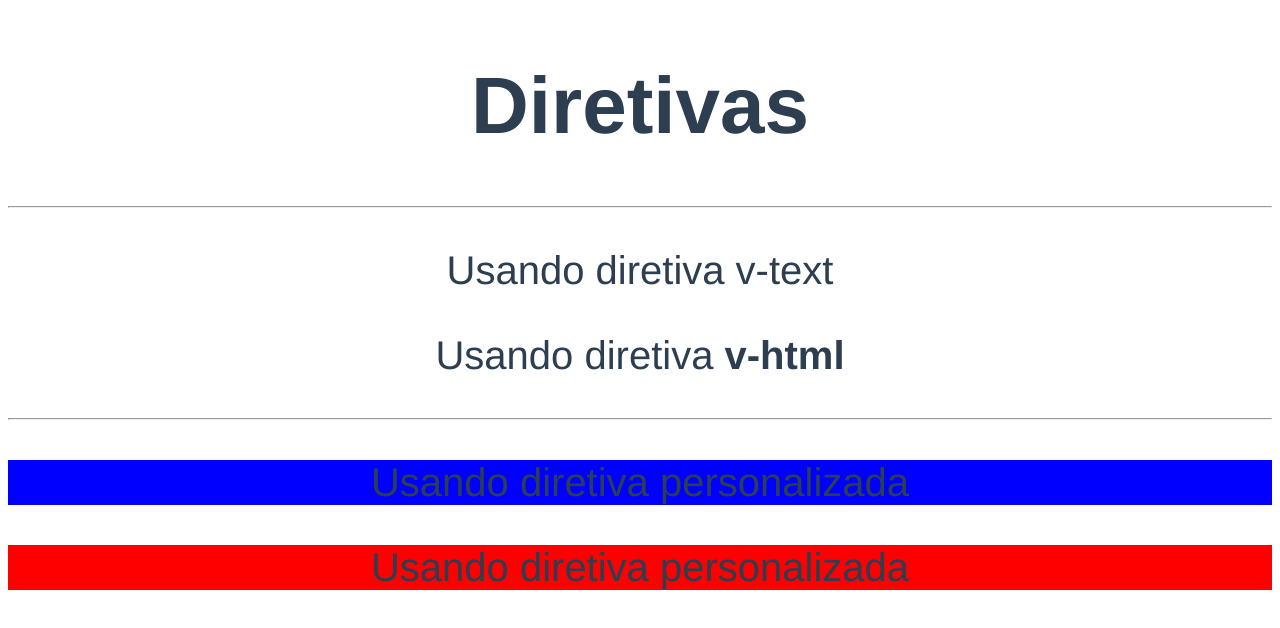
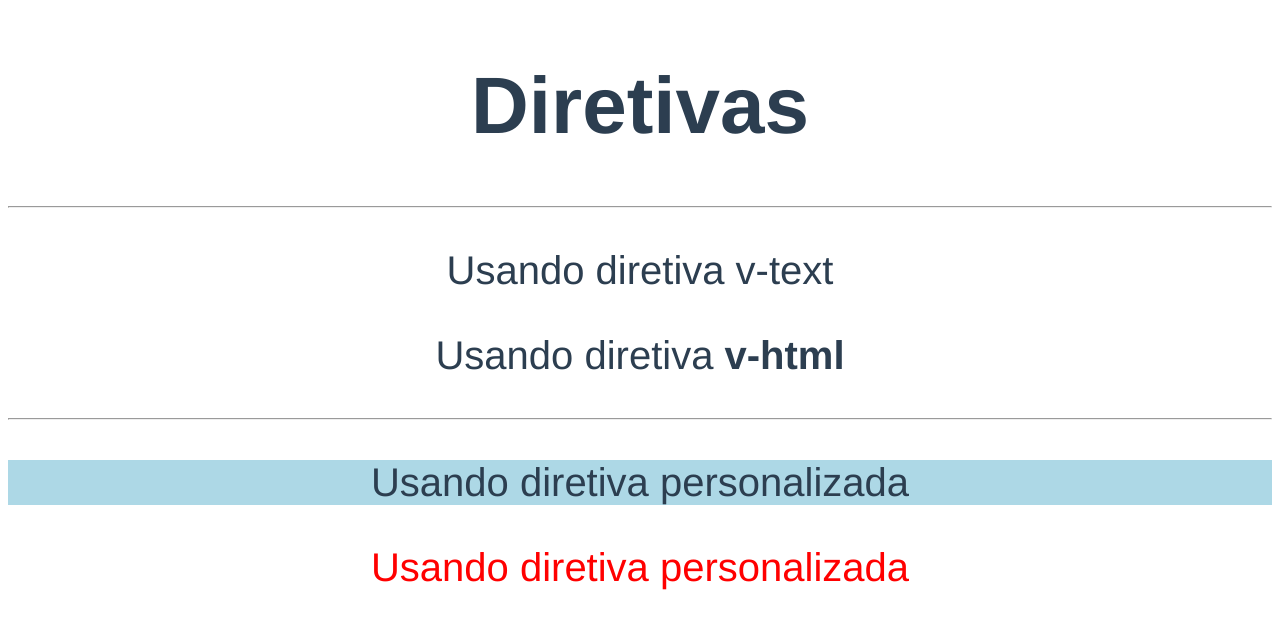
Before and after one commit to robertov8/cursovuejs2modulo1, a Vue app in the folder diretivas-exercicios/: page / in a window 1280 px wide. Shown: the top 628 px of the page. Built offline with nearby package versions, Linux system fonts and the light colour scheme.

Commit message:
182. Passando Argumento para Diretiva Personalizada

```diff
--- a/diretivas-exercicios/src/App.vue
+++ b/diretivas-exercicios/src/App.vue
@@ -9,7 +9,7 @@
 
         <hr>
 
-        <p v-destaque="'blue'">Usando diretiva personalizada</p>
+        <p v-destaque:fundo="'lightblue'">Usando diretiva personalizada</p>
         <p v-destaque="cor">Usando diretiva personalizada</p>
     </div>
 </template>
--- a/diretivas-exercicios/src/main.js
+++ b/diretivas-exercicios/src/main.js
@@ -6,7 +6,11 @@
 Vue.directive('destaque', {
     bind(el, binding, vnode) {
         // el.style.backgroundColor = 'lightgreen';
-        el.style.backgroundColor = binding.value || 'lightgreen';
+        const color = binding.value || 'lightgreen';
+
+        (binding.arg === 'fundo') ?
+            el.style.backgroundColor = color :
+            el.style.color = color;
     }
 });
 
```
